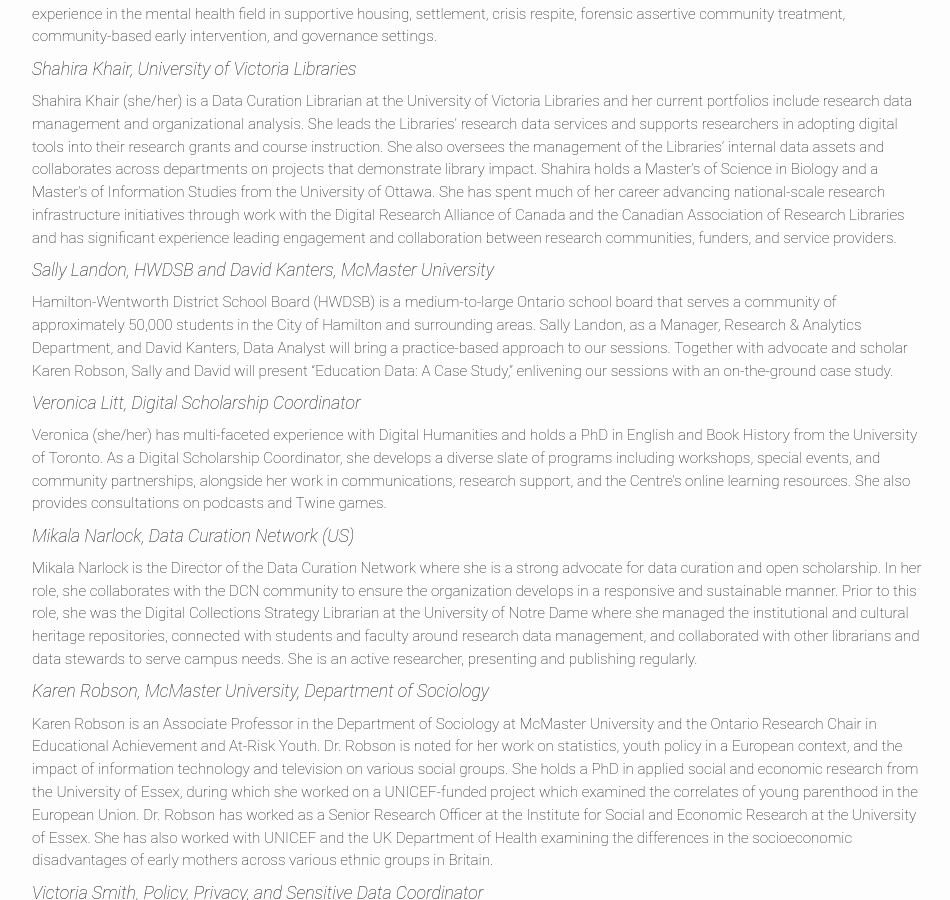
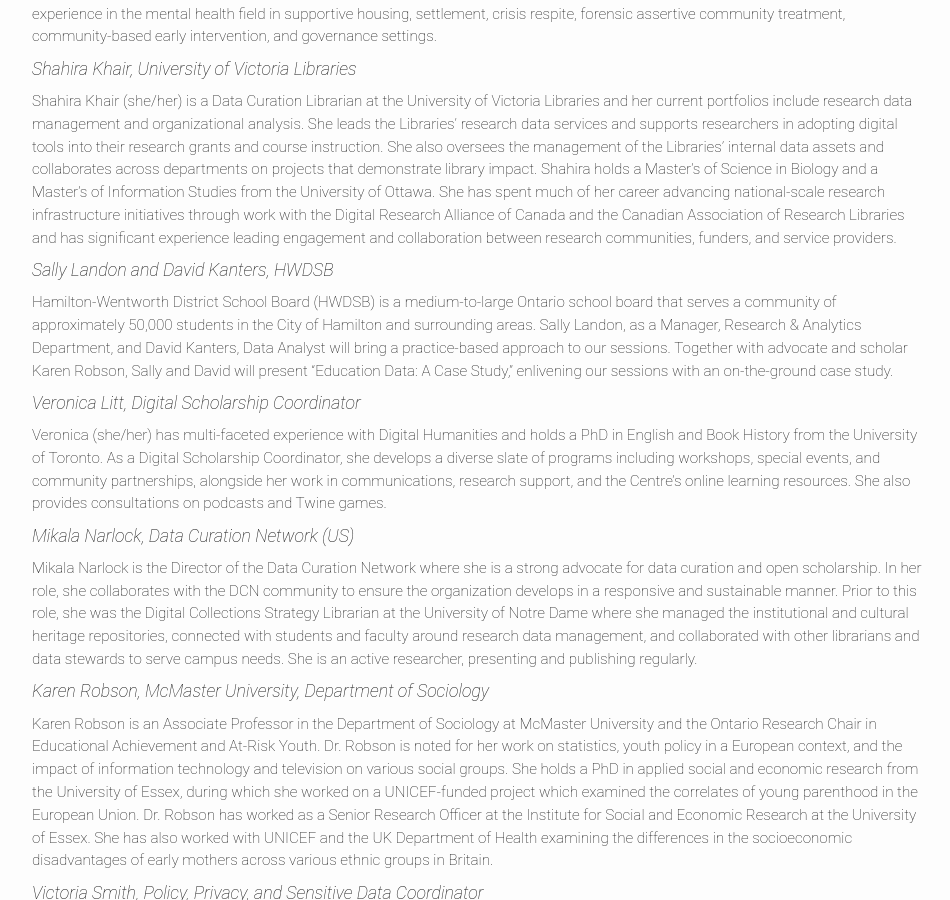
Before and after one commit to Community-Data-Toolkits-Workshop/CDTW, a Jekyll site: the page built from presenters.md, in a window 1280 px wide and 900 px high, scrolled down 1617 px. Shown: the whole window, without its empty margins (163-1113 px from the left). Built offline with Jekyll 4.4.1, drawn with Linux system fonts in a browser that asks for light colours.

Commit message:
Update presenters.md

```diff
--- a/presenters.md
+++ b/presenters.md
@@ -28,7 +28,7 @@
 ### Shahira Khair, University of Victoria Libraries
 Shahira Khair (she/her) is a Data Curation Librarian at the University of Victoria Libraries and her current portfolios include research data management and organizational analysis. She leads the Libraries’ research data services and supports researchers in adopting digital tools into their research grants and course instruction. She also oversees the management of the Libraries’ internal data assets and collaborates across departments on projects that demonstrate library impact. Shahira holds a Master's of Science in Biology and a Master's of Information Studies from the University of Ottawa. She has spent much of her career advancing national-scale research infrastructure initiatives through work with the Digital Research Alliance of Canada and the Canadian Association of Research Libraries and has significant experience leading engagement and collaboration between research communities, funders, and service providers.
 
-### Sally Landon, HWDSB and David Kanters, McMaster University
+### Sally Landon and David Kanters, HWDSB
 Hamilton-Wentworth District School Board (HWDSB) is a medium-to-large Ontario school board that serves a community of approximately 50,000 students in the City of Hamilton and surrounding areas. Sally Landon, as a Manager, Research & Analytics Department, and David Kanters, Data Analyst will bring a practice-based approach to our sessions. Together with advocate and scholar Karen Robson, Sally and David will present “Education Data: A Case Study,” enlivening our sessions with an on-the-ground case study.
 
 ### Veronica Litt, Digital Scholarship Coordinator
```
